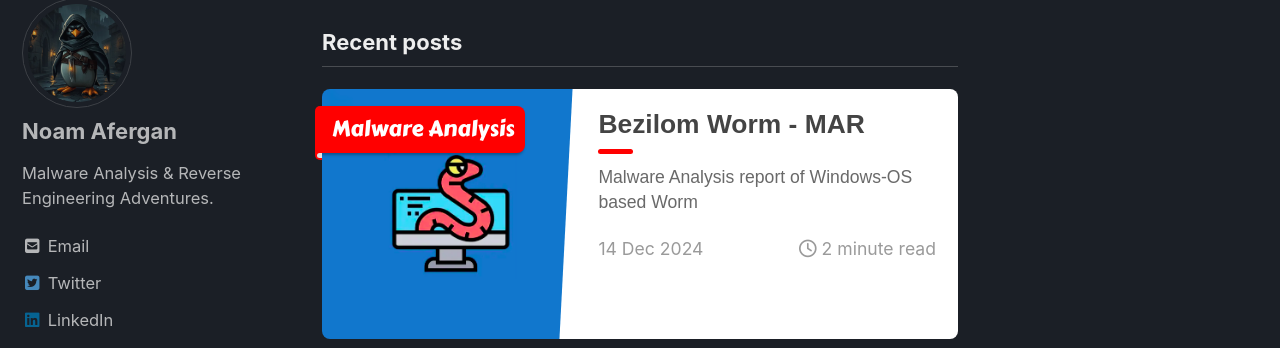
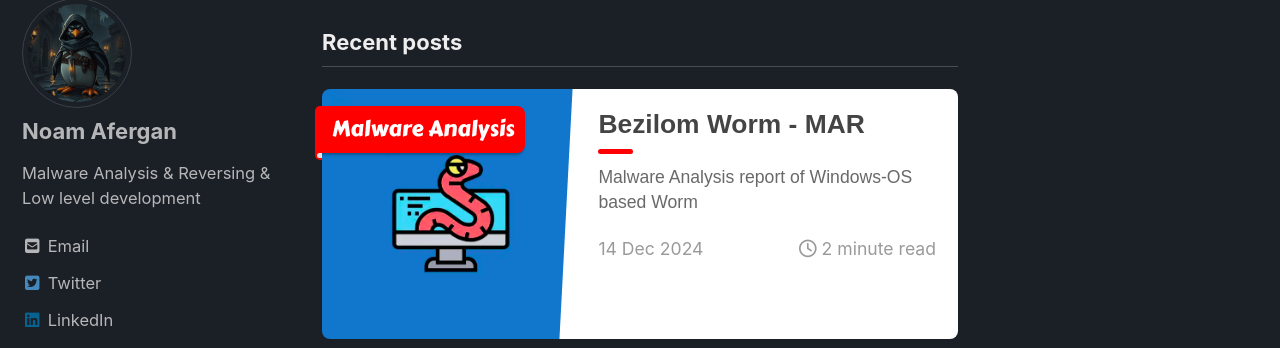
Before and after one commit to 4f3rg4n/4f3rg4n.github.io, a Jekyll site: the page built from index.html, in a window 1280 px wide. Shown: the part 113-461 px from the top of the page. Built offline with Jekyll 4.4.1, drawn with Linux system fonts in a browser that asks for light colours; cached includes are drawn as plain includes; nearby versions of some CDN libraries; the list of posts is cut into pages by our own code.

Commit message:
Update site desc

```diff
--- a/_config.yml
+++ b/_config.yml
@@ -20,7 +20,7 @@
 title_separator: "-"
 subtitle: # site tagline that appears below site title in masthead
 name: "Noam Afergan"
-description: "Malware Analysis - Reverse Engineering - Exploit Development"
+description: "Malware Analysis - Reversing - Low level dev"
 url: # the base hostname & protocol for your site e.g. "https://mmistakes.github.io"
 baseurl: # the subpath of your site, e.g. "/blog"
 repository: # GitHub username/repo-name e.g. "mmistakes/minimal-mistakes"
@@ -94,8 +94,8 @@
 author:
   name: "Noam Afergan"
   avatar: /assets/images/site_data/avatar.jpg # path of avatar image, e.g. "/assets/images/bio-photo.jpg"
-  bio: "Malware Analysis & Reverse Engineering Adventures."
-  # location: "Area 51"
+  bio: "Malware Analysis & Reversing & Low level development"
+  # location: "IL - Tel Aviv"
   email:
   links:
     - label: "Email"
```
Also changed, not shown: assets/images/site_data/favicon-16x16.png (deleted), assets/images/site_data/favicon-32x32.png (deleted), assets/images/site_data/favicon.ico (deleted), 1 other file.
